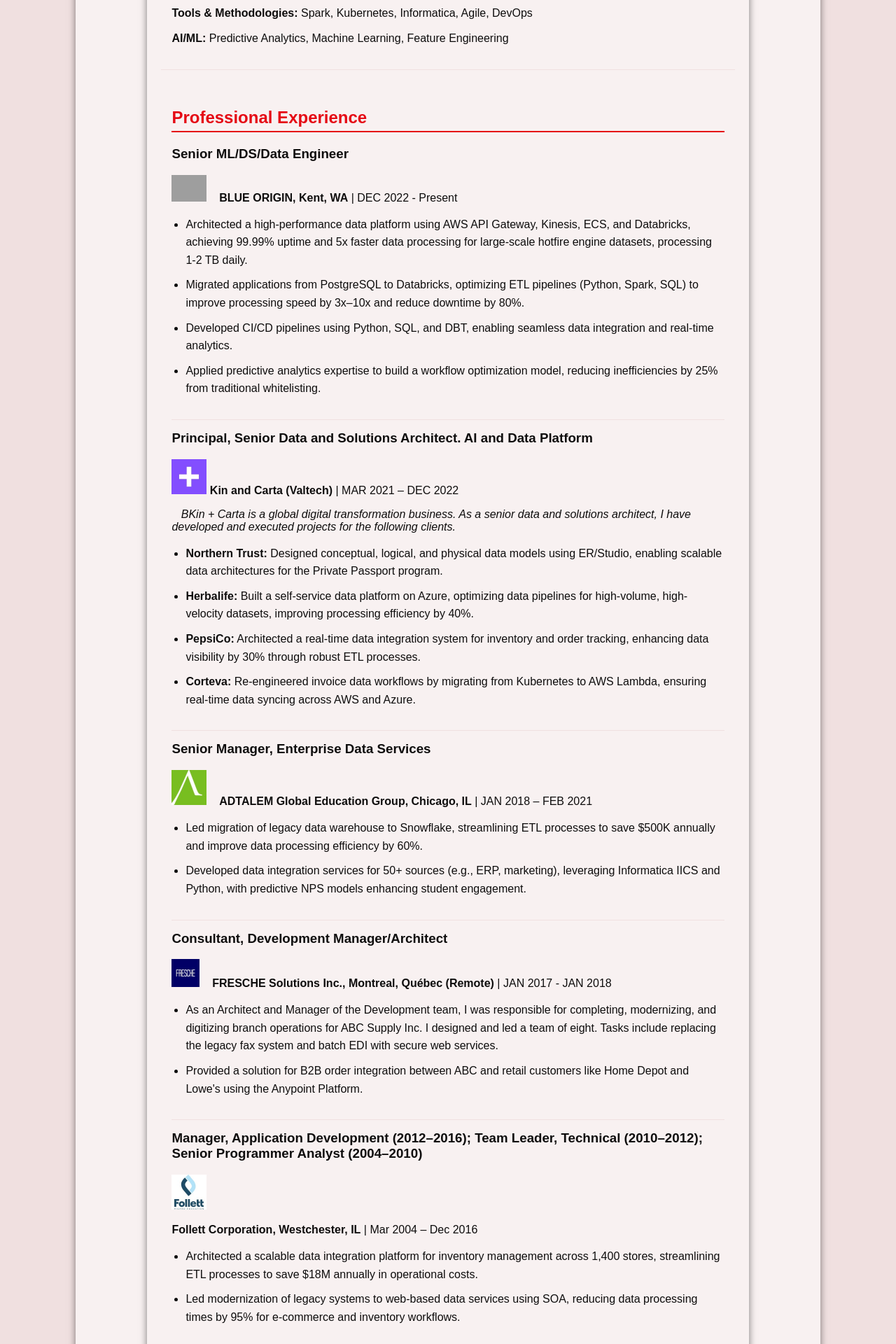
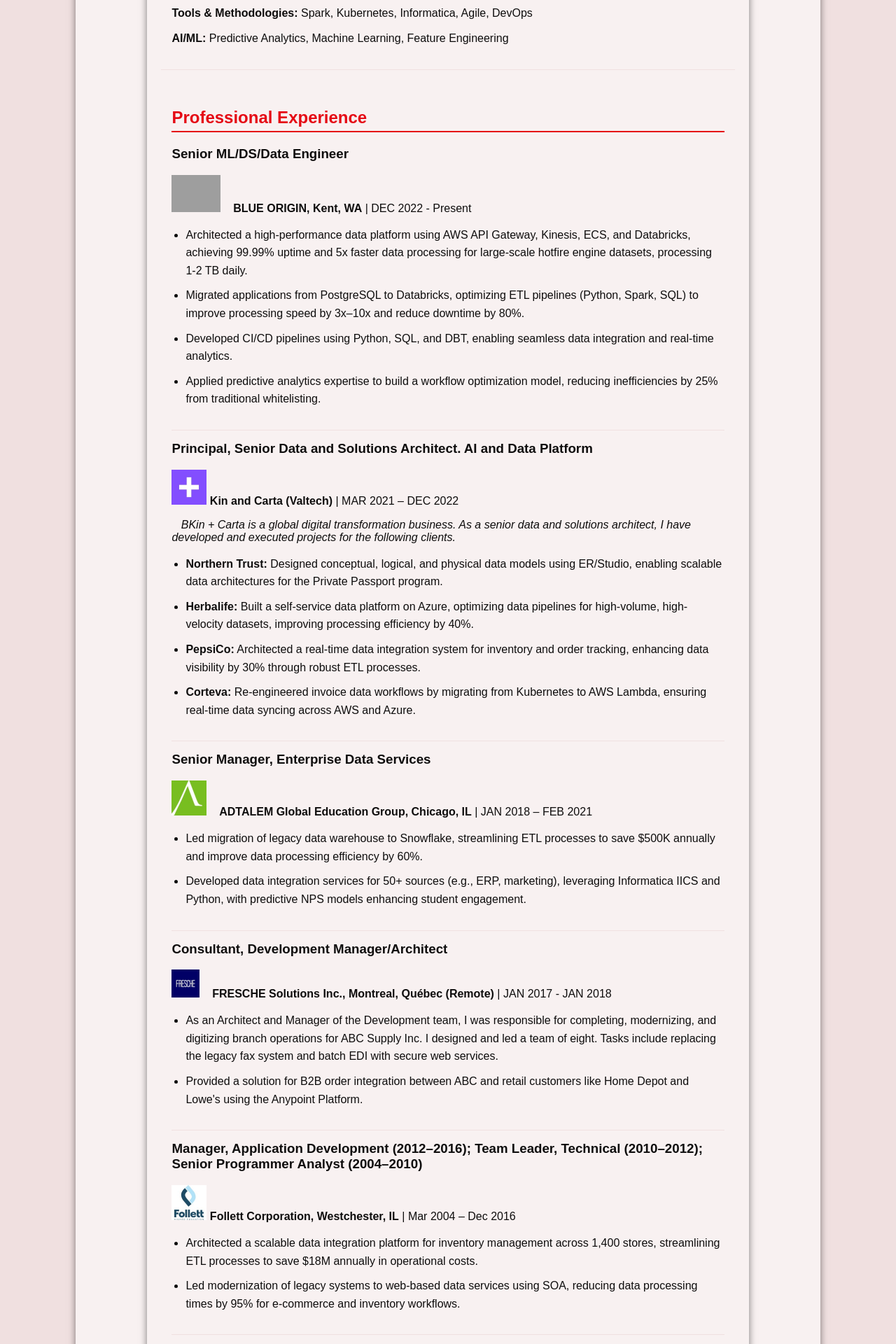
Before and after one commit to msasikumar/msasikumar.github.io, a Jekyll site: the page built from index.md, in a window 1280 px wide. Shown: the part 715-2635 px from the top of the page at 70% size. Built offline with Jekyll 4.4.1, drawn with Linux system fonts in a browser that asks for light colours; grey boxes are pictures that could not be loaded.

```diff
--- a/index.md
+++ b/index.md
@@ -38,7 +38,7 @@
             <h2>Professional Experience</h2>
             <div class="job">
                 <h3>Senior ML/DS/Data Engineer</h3>
-                <img src="images/logo_blue_origin.png" width="50px">
+                <img src="images/logo_blue_origin.png" width="70px">
                 <strong>&nbsp;&nbsp;&nbsp;BLUE ORIGIN, Kent, WA</strong> | DEC 2022 - Present
                 <ul>
                     <li>Architected a high-performance data platform using AWS API Gateway, Kinesis, ECS, and Databricks, achieving 99.99% uptime and 5x faster data processing for large-scale hotfire engine datasets, processing 1-2 TB daily.</li>
@@ -84,7 +84,7 @@
             <div class="job">
                 <h3>Manager, Application Development (2012–2016); Team Leader, Technical (2010–2012); Senior Programmer Analyst (2004–2010)</h3>
                 <img src="images/follett_higher_education_logo.jpeg" width="50px">
-                <p><strong>Follett Corporation, Westchester, IL</strong> | Mar 2004 – Dec 2016</p>
+                <strong>Follett Corporation, Westchester, IL</strong> | Mar 2004 – Dec 2016
                 <ul>
                     <li>Architected a scalable data integration platform for inventory management across 1,400 stores, streamlining ETL processes to save $18M annually in operational costs.</li>
                     <li>Led modernization of legacy systems to web-based data services using SOA, reducing data processing times by 95% for e-commerce and inventory workflows.</li>
@@ -118,11 +118,11 @@
         <section id="education">
             <h2>Education</h2>
             <ul>
-                <li><strong><img src="images/follett_higher_education_logo.jpeg" width="50px">DEPAUL UNIVERSITY, Chicago, Illinois</strong> – Master’s In Predictive Data Analytics (MS)</li>
-                <li><img src="images/follett_higher_education_logo.jpeg" width="50px"><strong>DEVRY UNIVERSITY, KELLER SCHOOL OF MANAGEMENT, Chicago, Illinois</strong> – Master Of Business Administration (MBA)</li>
-                <li><img src="images/follett_higher_education_logo.jpeg" width="50px"><strong>UNIVERSITY OF CHICAGO, GRAHAM/BOOTH SCHOOL OF BUSINESS, Chicago, Illinois</strong> – Graduate Student At Large (GSAL)</li>
-                <li><img src="images/follett_higher_education_logo.jpeg" width="50px"><strong>RASMUSSEN COLLEGE, Chicago, Illinois</strong> – Business Systems (BS)</li>
-                <li><img src="images/follett_higher_education_logo.jpeg" width="50px"><strong>PSG COLLEGE OF ARTS AND SCIENCE, COIMBATORE, INDIA</strong> – Physics (BS)</li>
+                <li><strong><img src="images/depaul_university_logo.jpeg" width="25px">DEPAUL UNIVERSITY, Chicago, Illinois</strong> – Master’s In Predictive Data Analytics (MS)</li>
+                <li><img src="images/devry_university_logo.jpeg" width="25px"><strong>DEVRY UNIVERSITY, KELLER SCHOOL OF MANAGEMENT, Chicago, Illinois</strong> – Master Of Business Administration (MBA)</li>
+                <li><img src="images/University-of-Chicago-Seal.png" width="50px"><strong>UNIVERSITY OF CHICAGO, GRAHAM/BOOTH SCHOOL OF BUSINESS, Chicago, Illinois</strong> – Graduate Student At Large (GSAL)</li>
+                <li><img src="images/RASMUSSEN.jpeg" width="25Px"><strong>RASMUSSEN COLLEGE, Chicago, Illinois</strong> – Business Systems (BS)</li>
+                <li><img src="images/PSGCAS.jpg" width="25px"><strong>PSG COLLEGE OF ARTS AND SCIENCE, COIMBATORE, INDIA</strong> – Physics (BS)</li>
             </ul>
         </section>
         <section id="certifications">
```
Also changed, not shown: images/RAS.jpeg (renamed from images/OIP (1).jpeg).
